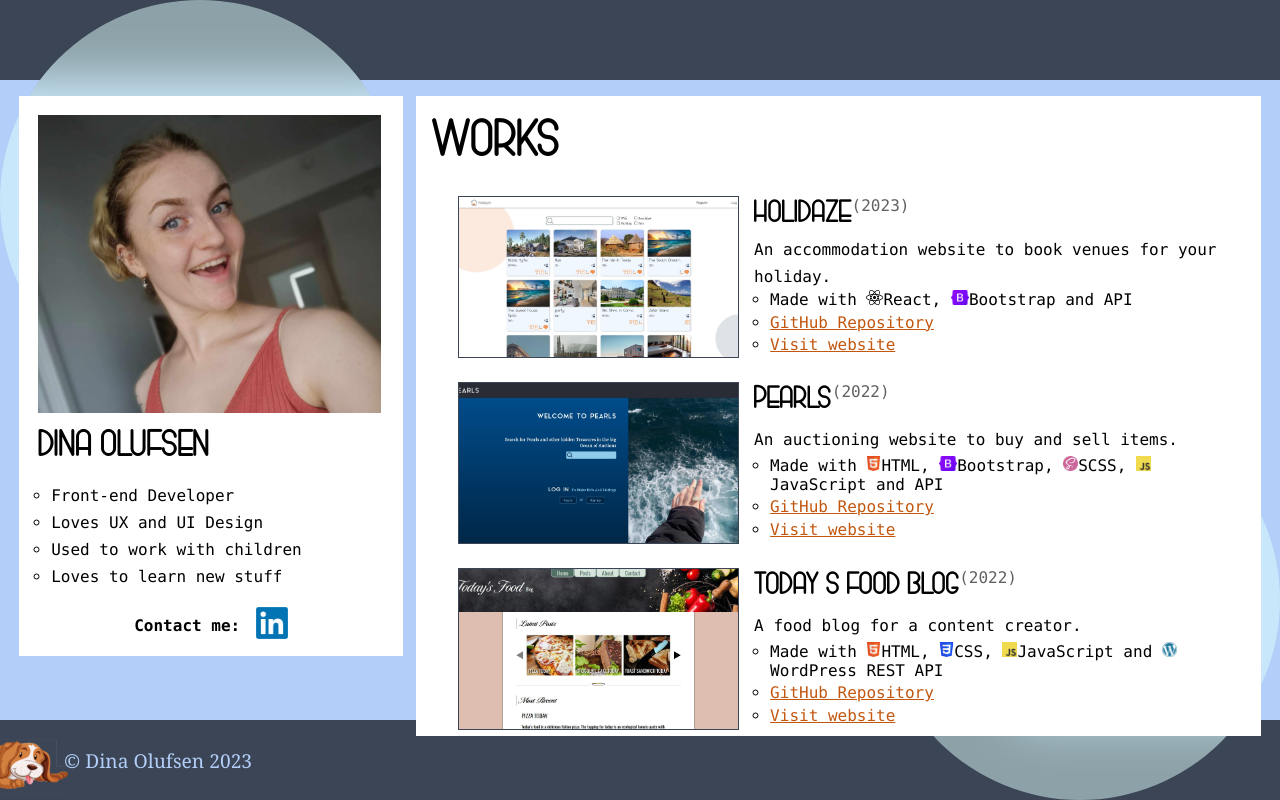
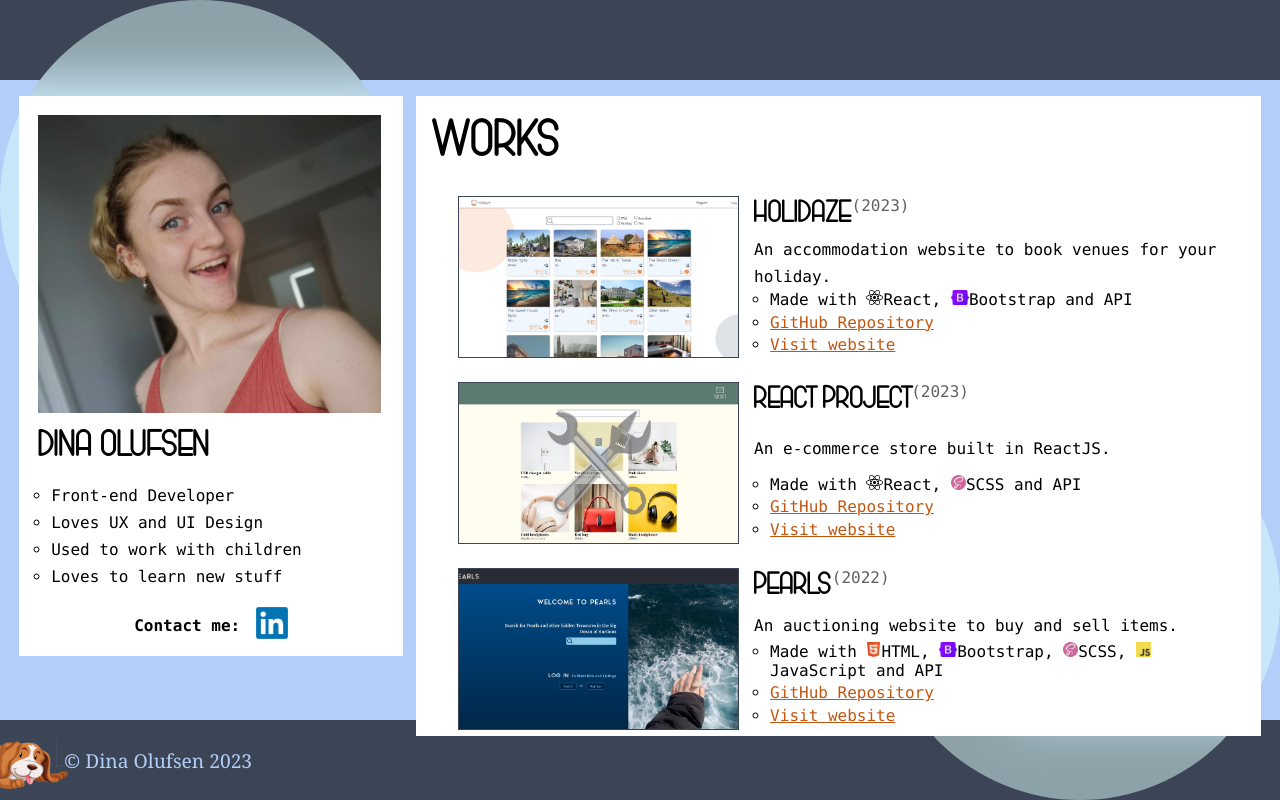
Before and after one commit to DinaOluf/Portfolio, a website: page index.html in a window 1280 px wide. Drawn offline with Linux system fonts and the light colour scheme.

Commit message:
maintenance visuals

```diff
--- a/css/index.css
+++ b/css/index.css
@@ -222,6 +222,7 @@ section {
 }
 
 .project-card a {
+    position: relative;
     display: block;
     width: 60%;
     height: 100%;
@@ -232,6 +233,16 @@ section {
 
 .project-card a:hover {
     color: #3B4555;
+}
+
+.improving {
+    position:absolute;
+    background: white;
+    opacity: 0.7;
+    background: url(../images/tools.png) no-repeat center/6.5rem;
+    min-height: 100%;
+    min-width: 100%;
+    max-width: 100%;
 }
 
 .project-card a img {
--- a/index.html
+++ b/index.html
@@ -49,8 +49,11 @@
                             </ul>
                         </div>
                     </div>
-                    <!-- <div class="project-card" id="card-5">
-                        <a href="https://javascriptframeworks-react.netlify.app/" target=”_blank”><img src="./images/react-project.jpg" alt="Screenshot of the website; React Project"></a>
+                    <div class="project-card" id="card-5">
+                        <a href="https://javascriptframeworks-react.netlify.app/" target=”_blank”>
+                            <div class="improving" title="Making improvements" aria-label="Making improvements"></div>
+                            <img src="./images/react-project.jpg" alt="Screenshot of the website; React Project">
+                        </a>
                         <div class="card-text">
                             <div><h3>React project</h3><span class="faded-text">(2023)</span></div>
                             <p>An e-commerce store built in ReactJS.</p>
@@ -63,7 +66,7 @@
                                 <li><a href="https://javascriptframeworks-react.netlify.app/" target=”_blank”>Visit website</a></li>
                             </ul>
                         </div>
-                    </div> -->
+                    </div>
                     <div class="project-card" id="card-4">
                         <a href="https://dinaoluf.github.io/SemesterProject2" target=”_blank”><img src="./images/pearls.jpg" alt="Screenshot of the website; Pearls"></a>
                         <div class="card-text">
```
Also changed, not shown: images/tools.png (added).
